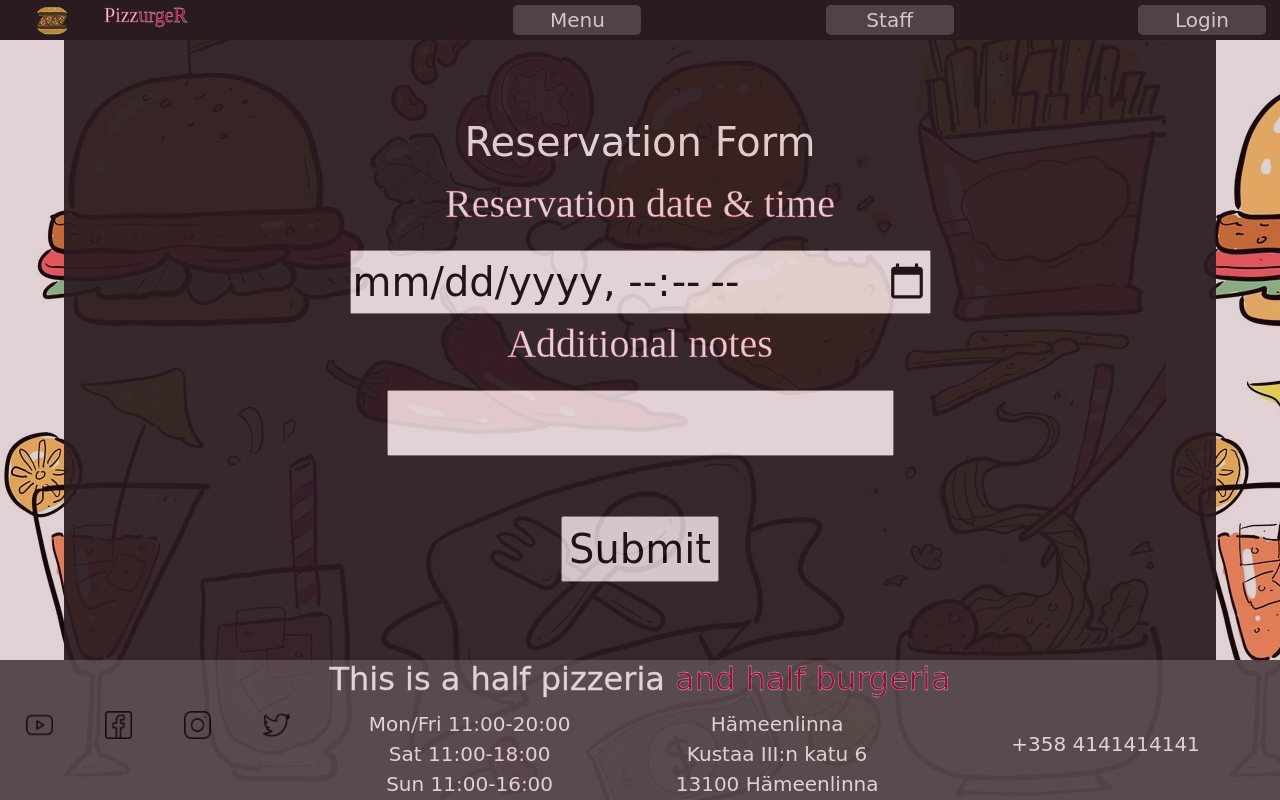
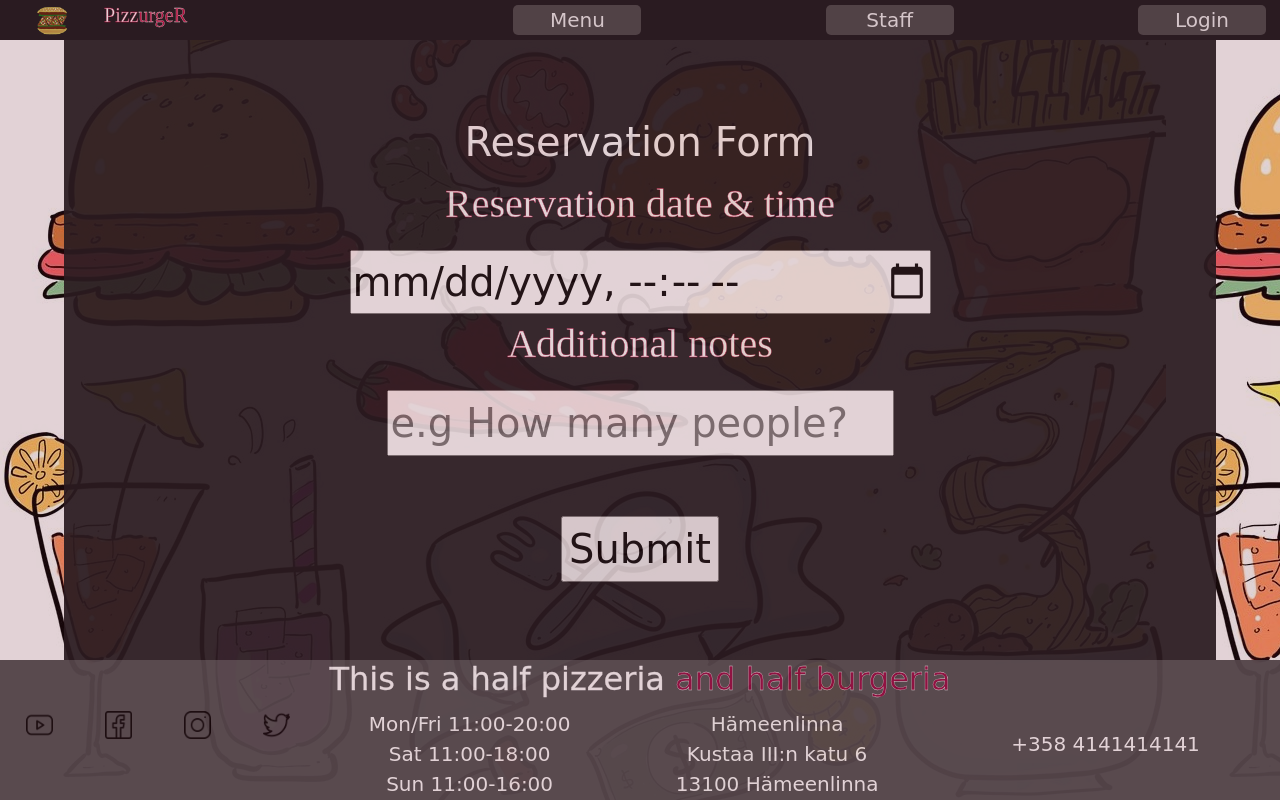
Before and after one commit to Timo-joinllur/Team4_WEBPROG, a PHP site: page /reserve.php in a window 1280 px wide. Run offline with PHP 8.4, Linux system fonts and the light colour scheme; some web fonts are replaced.

Commit message:
Added placeholder text to form

```diff
--- a/layout/db.php
+++ b/layout/db.php
@@ -2,7 +2,7 @@
 $servername = "db";
 $username = "mysql";
 $password = "mysql";
-$dbname = "pizzurger";
+$dbname = "mysql";
 
 // Creating connection
 $connection = new mysqli ($servername, $username, $password, $dbname);
--- a/layout/reserve.php
+++ b/layout/reserve.php
@@ -12,7 +12,7 @@
                     <input type="datetime-local" name="time" required>
 
                 <p>Additional notes</p>
-                    <input type="text" name="text">
+                    <input type="text" name="text" placeholder="e.g How many people?">
                     <br><br>
                     <input type="submit" name="submit" value="Submit">
             </form>
```
